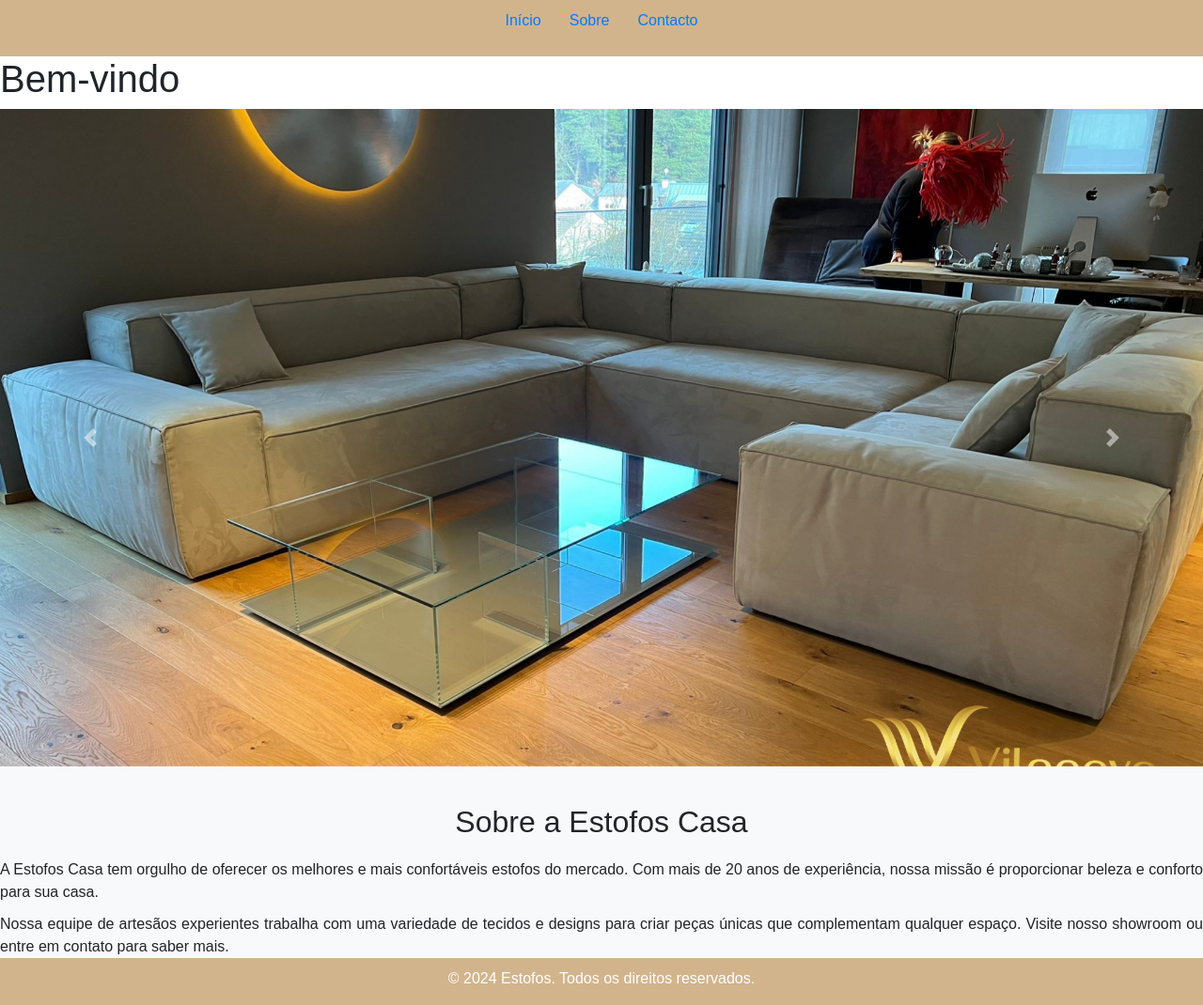
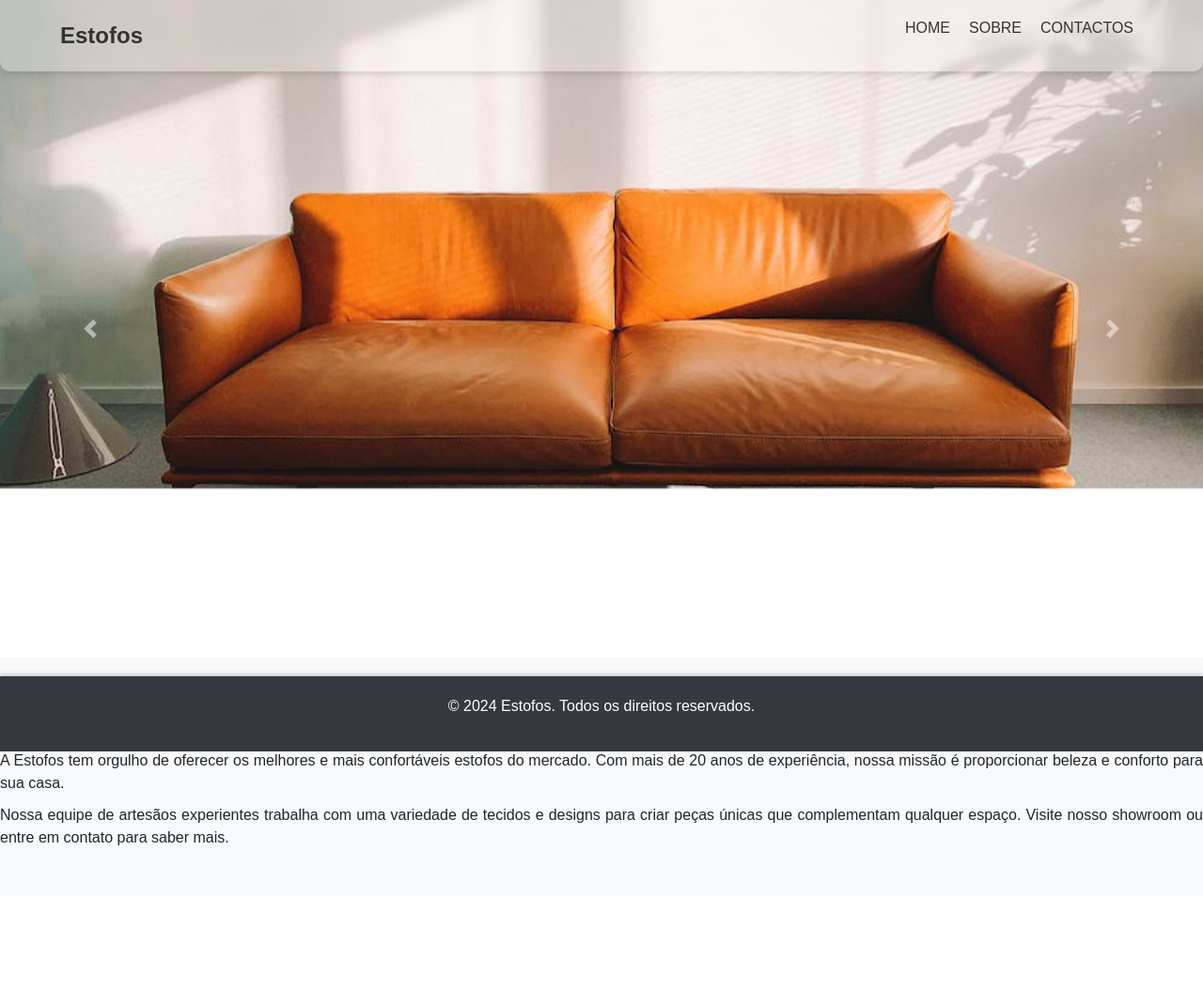
Before and after one commit to ZePedroVale/SiteEstofos, a Flask app: page / in a window 1280 px wide. Shown: the whole page at 94% size. After the commit the page ends 900 px from the top, so only its background shows below. Run offline with Flask 3, Linux system fonts and the light colour scheme; some libraries are stand-ins or nearby versions.

Commit message:
update estilos frontend (HOME)

```diff
--- a/static/style.css
+++ b/static/style.css
@@ -1,10 +1,105 @@
-body {
-    font-family: 'Arial', sans-serif;
+
+* {
+  margin: 0;
+  padding: 0;
+  box-sizing: border-box;
+}
+
+body, html {
+  height: 100%;
+  margin: 0;
+  font-family: 'Arial', sans-serif;
+}
+
+
+header {
+  display: flex;
+  justify-content: space-between;
+  align-items: center;
+  padding: 10px 5%;
+  position: fixed;
+  width: 100%;
+  top: 0;
+  z-index: 1000;
+  background-color: rgba(255, 255, 255, 0.3);
+  backdrop-filter: blur(5px);
+  border-radius: 0 0 10px 10px;
+  box-shadow: 0 4px 6px rgba(0, 0, 0, 0.1);
+}
+
+
+.header-logo {
+  font-size: 1.5em;
+  color: #333;
+  text-decoration: none;
+  padding: 10px 0;
+}
+
+
+nav {
+  background: transparent;
+}
+
+
+nav ul {
+  list-style: none;
+  display: flex;
+  margin-left: auto;
+}
+
+
+nav ul li {
+  padding: 0 10px;
+}
+
+
+nav a {
+  color: #333;
+  text-decoration: none;
+  font-size: 1em;
+  transition: color 0.3s ease-in-out;
+}
+
+
+nav a:hover {
+  color: #000;
+}
+
+
+@media (max-width: 768px) {
+  header {
+    flex-direction: column;
+    padding: 10px;
   }
 
-  .navbar {
-    margin-bottom: 20px;
-    border-radius: 1;
+  .header-logo {
+    margin-bottom: 10px;
+    font-size: 3em;
+  }
+
+  nav ul {
+    flex-direction: column;
+    margin-left: 0;
+    align-items: center;
+  }
+
+  nav ul li {
+    padding: 5px 0;
+  }
+
+  nav a {
+  font-size: 0.9em;
+  }
+  }
+
+  .carousel-item {
+    height: 700px;
+  }
+
+  .carousel-item img {
+    width: 100%;
+    height: 700px;
+    object-fit: cover ;
   }
 
   .carousel-item img {
@@ -27,61 +122,22 @@ body {
     margin-bottom: 10px;
   }
 
-  body, html {
-    height: 100%;
-    margin: 0;
-  }
 
-  .content-wrap {
-    min-height: 100%;
-    margin-bottom: -50px;
-  }
 
-  footer, .content-wrap:after {
-    height: 50px;
-    display: block;
-  }
 
   footer {
-    background-color: #d2b48c;
-    color: white;
+    background-color: #343a40;
+    color: #fff;
     text-align: center;
-    padding: 10px 0;
-  }
-
-  .carousel-item {
-    height: 700px;
-  }
-
-  .carousel-item img {
+    padding: 20px 0;
     width: 100%;
-    height: 700px;
-    object-fit: cover ;
-  }
-
-  * {
-    margin: 0;
-    padding: 0;
-    box-sizing: border-box;
+    position: absolute;
+    bottom: 0;
+    left: 0;
+    box-shadow: 0 -2px 5px rgba(0, 0, 0, 0.2);
   }
 
 
-  nav {
-    background-color: #d2b48c;
-    border: #333;
-    color: #fff;
-    padding: 10px 20px;
-    text-align: center;
+  .footer-spacer {
+    height: 50px;
   }
-
-
-  nav ul {
-    list-style: none;
-    display: flex;
-    justify-content: center;
-    align-items: center;
-  }
-
-  nav ul li {
-    margin: 0 15px;
-  }
--- a/templates/home.html
+++ b/templates/home.html
@@ -4,36 +4,38 @@
 <head>
     <meta charset="UTF-8">
     <meta name="viewport" content="width=device-width, initial-scale=1.0">
-    <title>Estofos </title>
+
+
     <link rel="stylesheet" href="https://stackpath.bootstrapcdn.com/bootstrap/4.5.2/css/bootstrap.min.css">
     <script src="https://code.jquery.com/jquery-3.5.1.slim.min.js"></script>
     <script src="https://cdn.jsdelivr.net/npm/@popperjs/core@2.9.1/dist/umd/popper.min.js"></script>
     <script src="https://stackpath.bootstrapcdn.com/bootstrap/4.5.2/js/bootstrap.min.js"></script>
     <link rel="stylesheet" href="{{ url_for('static', filename='style.css') }}">
 
+
 </head>
 <body>
     <header>
+        <a class="header-logo"><b>Estofos</b></a>
         <nav>
           <ul>
-            <li><a href="/">Início</a></li>
-            <li><a href="/sobre">Sobre</a></li>
-            <li><a href="/contacto">Contacto</a></li>
+            <li><a href="/">HOME</a></li>
+            <li><a href="/sobre">SOBRE</a></li>
+            <li><a href="/contactos">CONTACTOS</a></li>
           </ul>
         </nav>
-        <h1>Bem-vindo </h1>
       </header>
 
     <div id="carrosselEstofos" class="carousel slide" data-ride="carousel">
         <div class="carousel-inner">
           <div class="carousel-item active">
-            <img src="/static/image1.jpg" class="d-block w-100" alt="Estofo 1">
+            <img src="/static/image1.jpeg" class="d-block w-100" alt="Estofo 1">
           </div>
           <div class="carousel-item">
-            <img src="/static/image2.jpg" class="d-block w-100" alt="Estofo 2">
+            <img src="/static/image2.webp" class="d-block w-100" alt="Estofo 2">
           </div>
           <div class="carousel-item">
-            <img src="/static/image3.jpg" class="d-block w-100" alt="Estofo 3">
+            <img src="/static/image3.jpeg" class="d-block w-100" alt="Estofo 3">
           </div>
         </div>
         <a class="carousel-control-prev" href="#carrosselEstofos" role="button" data-slide="prev">
@@ -49,13 +51,13 @@
 
     <section class="sobre-empresa">
         <div class="content-wrap">
-          <h2>Sobre a Estofos Casa</h2>
-          <p>A Estofos Casa tem orgulho de oferecer os melhores e mais confortáveis estofos do mercado. Com mais de 20 anos de experiência, nossa missão é proporcionar beleza e conforto para sua casa.</p>
+          <h2>Sobre a Estofos </h2>
+          <p>A Estofos tem orgulho de oferecer os melhores e mais confortáveis estofos do mercado. Com mais de 20 anos de experiência, nossa missão é proporcionar beleza e conforto para sua casa.</p>
           <p>Nossa equipe de artesãos experientes trabalha com uma variedade de tecidos e designs para criar peças únicas que complementam qualquer espaço. Visite nosso showroom ou entre em contato para saber mais.</p>
         </div>
       </section>
 
-
+      <div class="footer-spacer"></div>
     <footer>
         <p>&copy; 2024 Estofos. Todos os direitos reservados.</p>
     </footer>
```
Also changed, not shown: static/image1.jpeg (added), static/image1.jpg (deleted), static/image2.jpg (deleted), static/image2.webp (added), static/image3.jpeg (added), static/image3.jpg (deleted).
